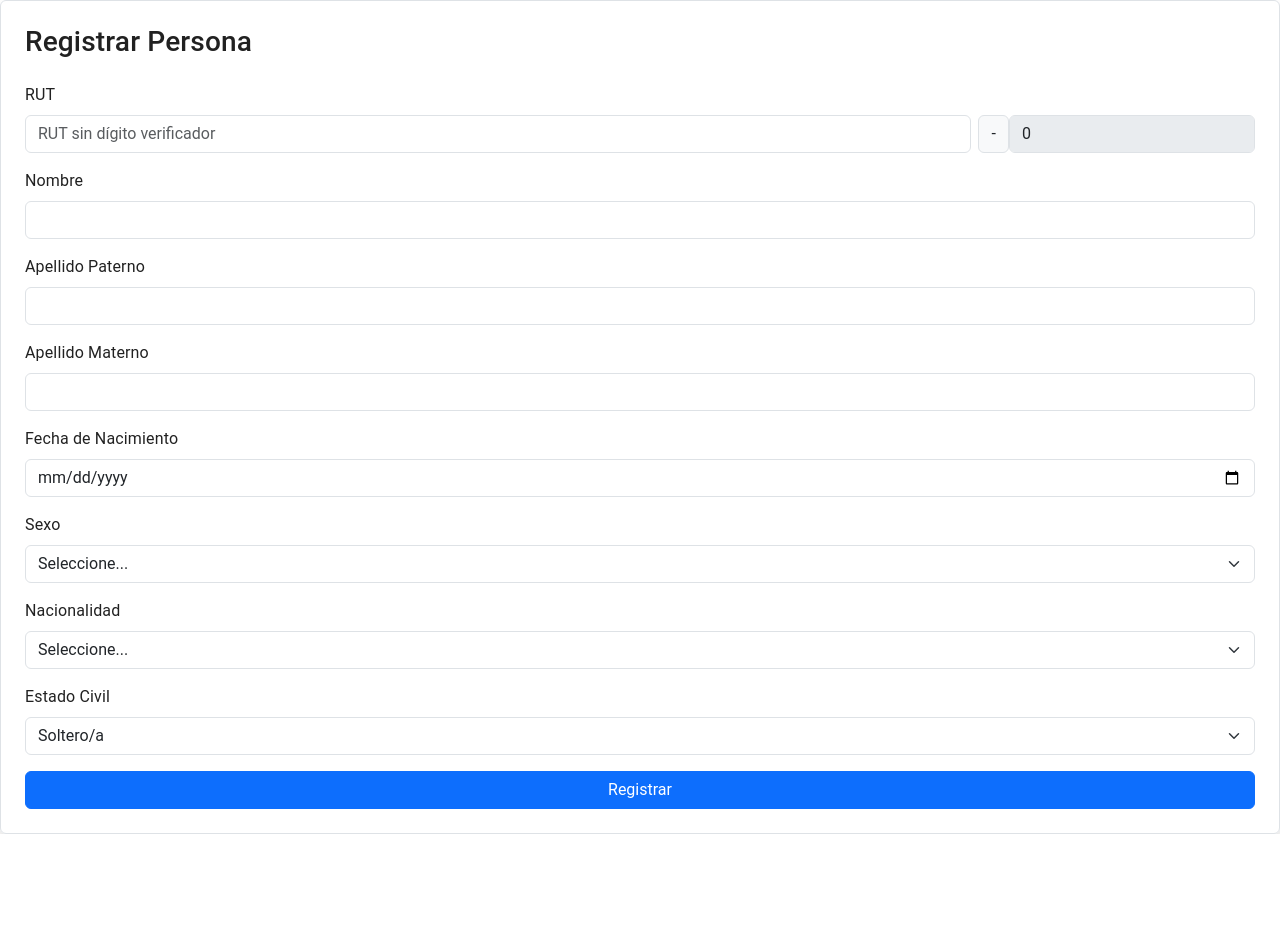
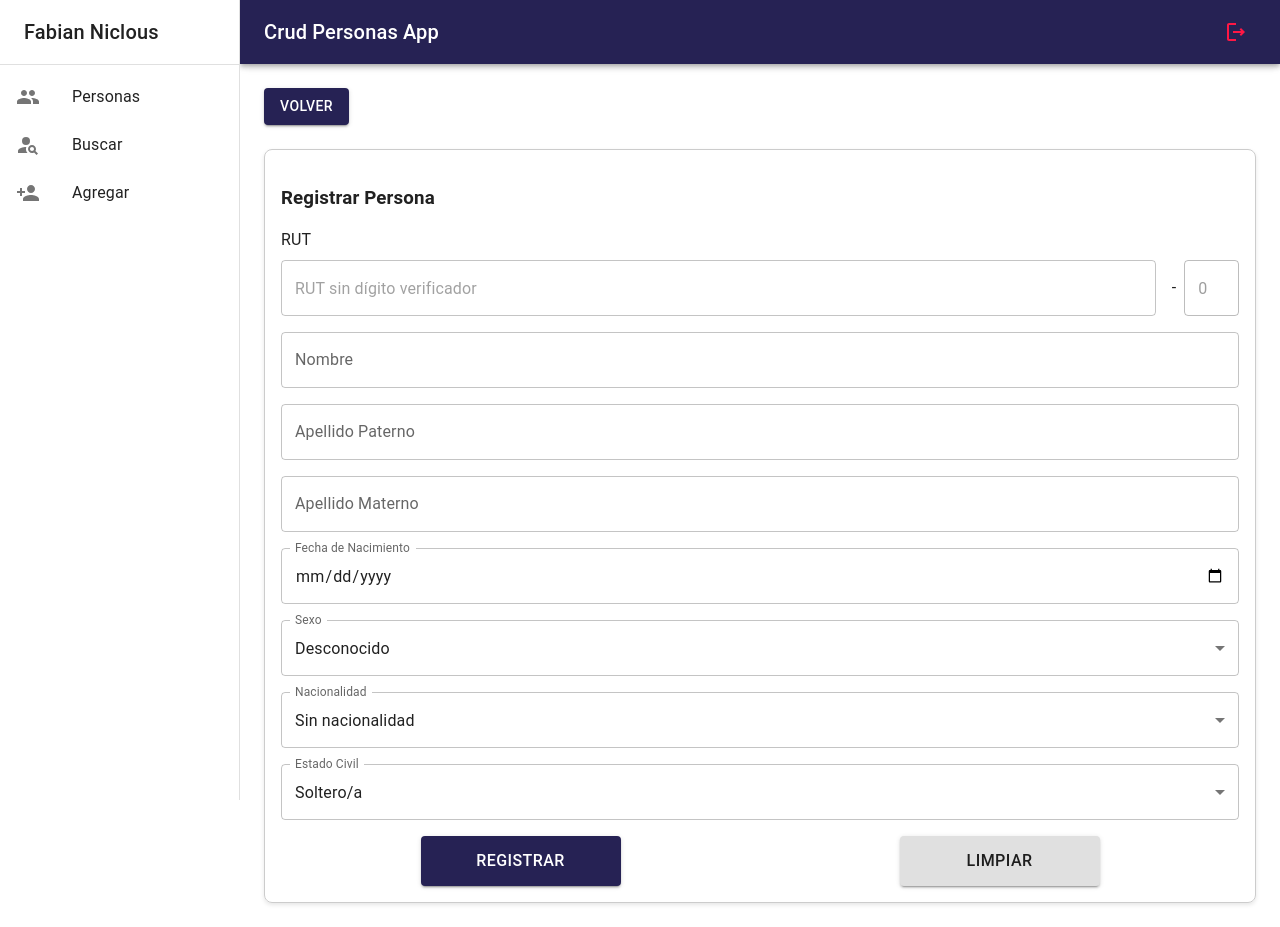
Before and after one commit to snofamv/personas-frontend, a React (Vite) app: page /add in a window 1280 px wide. Before the commit the page ends 834 px from the top, so only its background shows below. Built offline with nearby package versions, Linux system fonts and the light colour scheme.

Commit message:
updates on material desing

```diff
--- a/index.html
+++ b/index.html
@@ -4,12 +4,6 @@
     <meta charset="UTF-8" />
     <link rel="icon" type="image/svg+xml" href="" />
     <meta name="viewport" content="width=device-width, initial-scale=1.0" />
-    <link
-      href="https://cdn.jsdelivr.net/npm/bootstrap@5.3.3/dist/css/bootstrap.min.css"
-      rel="stylesheet"
-      integrity="sha384-QWTKZyjpPEjISv5WaRU9OFeRpok6YctnYmDr5pNlyT2bRjXh0JMhjY6hW+ALEwIH"
-      crossorigin="anonymous"
-    />
     <link
       rel="stylesheet"
       href="https://fonts.googleapis.com/icon?family=Material+Icons"
--- a/package.json
+++ b/package.json
@@ -14,6 +14,7 @@
     "@emotion/styled": "^11.14.0",
     "@mui/icons-material": "^6.4.1",
     "@mui/material": "^6.4.1",
+    "@mui/x-data-grid": "^7.24.0",
     "react": "^18.3.1",
     "react-dom": "^18.3.1",
     "react-router": "^7.1.3",
--- /dev/null
+++ b/src/persons/components/table/DataTable.tsx
@@ -0,0 +1,87 @@
+import { styled } from "@mui/material/styles";
+import Table from "@mui/material/Table";
+import TableBody from "@mui/material/TableBody";
+import TableCell, { tableCellClasses } from "@mui/material/TableCell";
+import TableContainer from "@mui/material/TableContainer";
+import TableHead from "@mui/material/TableHead";
+import TableRow from "@mui/material/TableRow";
+import Paper from "@mui/material/Paper";
+import { Person } from "../../../types/Person";
+import { Button } from "@mui/material";
+import { useNavigate } from "react-router";
+
+const StyledTableCell = styled(TableCell)(({ theme }) => ({
+  [`&.${tableCellClasses.head}`]: {
+    backgroundColor: theme.palette.common.black,
+    color: theme.palette.common.white,
+  },
+  [`&.${tableCellClasses.body}`]: {
+    fontSize: 14,
+  },
+}));
+
+const StyledTableRow = styled(TableRow)(({ theme }) => ({
+  "&:nth-of-type(odd)": {
+    backgroundColor: theme.palette.action.hover,
+  },
+  // hide last border
+  "&:last-child td, &:last-child th": {
+    border: 0,
+  },
+}));
+
+interface PropsDataTable {
+  dataList: Person[];
+}
+export default function DataTable({ dataList = [] }: PropsDataTable) {
+  const navigate = useNavigate();
+  return (
+    <TableContainer component={Paper}>
+      <Table sx={{ minWidth: 700 }} aria-label="customized table">
+        <TableHead>
+          <TableRow>
+            <StyledTableCell align="center">RUT</StyledTableCell>
+            <StyledTableCell align="center">Nombre completo</StyledTableCell>
+            <StyledTableCell align="center">Genero</StyledTableCell>
+            <StyledTableCell align="center">Fecha nacimiento</StyledTableCell>
+            <StyledTableCell align="center">Estado civil</StyledTableCell>
+            <StyledTableCell align="center">Nacionalidad</StyledTableCell>
+            <StyledTableCell align="center">Activo</StyledTableCell>
+          </TableRow>
+        </TableHead>
+        <TableBody>
+          {dataList.map(
+            ({
+              rut,
+              dv,
+              id,
+              nombre,
+              apaterno,
+              amaterno,
+              fec_nac,
+              estado_cv,
+              nacionalidad,
+              sexo,
+            }: Person) => (
+              <StyledTableRow key={id}>
+                <StyledTableCell component="th" scope="row">
+                  {`${rut}-${dv}`}
+                </StyledTableCell>
+                <StyledTableCell align="center">{`${nombre} ${apaterno} ${amaterno}`}</StyledTableCell>
+                <StyledTableCell align="center">{`${sexo}`}</StyledTableCell>
+                <StyledTableCell align="center">{`${fec_nac}`}</StyledTableCell>
+                <StyledTableCell align="center">{`${estado_cv}`}</StyledTableCell>
+                <StyledTableCell align="center">{`${nacionalidad}`}</StyledTableCell>
+                <StyledTableCell align="center">
+                  <Button onClick={() => navigate(`/search/${rut}`)}>
+                    Editar
+                  </Button>
+                </StyledTableCell>
+              </StyledTableRow>
+            )
+          )}
+        </TableBody>
+      </Table>
+    </TableContainer>
+  );
+}
--- /dev/null
+++ b/src/persons/components/ui/Loader.tsx
@@ -0,0 +1,5 @@
+import { CircularProgress } from "@mui/material";
+
+export const Loader = () => {
+  return <CircularProgress color="secondary" />;
+};
--- a/src/persons/components/ui/Sidebar.tsx
+++ b/src/persons/components/ui/Sidebar.tsx
@@ -1,4 +1,4 @@
-import { People, PersonSearch } from "@mui/icons-material";
+import { People, PersonAdd, PersonSearch } from "@mui/icons-material";
 import {
   Box,
   Divider,
@@ -20,6 +20,7 @@ interface Props {
 const PATHS = [
   { id: 1, title: "Personas", pathName: "persons", routeIcon: <People /> },
   { id: 2, title: "Buscar", pathName: "search", routeIcon: <PersonSearch /> },
+  { id: 3, title: "Agregar", pathName: "add", routeIcon: <PersonAdd /> },
 ];
 export const Sidebar = ({ drawerWidth }: Props) => {
   return (
--- a/src/persons/layout/AppLayout.tsx
+++ b/src/persons/layout/AppLayout.tsx
@@ -5,7 +5,7 @@ interface Props {
   children: React.JSX.Element;
 }
 const drawerWidth = 240;
-export const AppLayout = ({ children }: Props) => {
+export const AppLayout: React.FC<Props> = ({ children }) => {
   return (
     <Box sx={{ display: "flex" }}>
       {/* NAVBAR */}
@@ -13,12 +13,11 @@ export const AppLayout = ({ children }: Props) => {
       {/* SIDEBAR */}
       <Sidebar drawerWidth={drawerWidth} />
       <Box component={"main"} sx={{ flexGrow: 1, p: 3 }}>
-        {/* TOOLBAR O NAVBAR */}
+        {/* TOOLBAR */}
         <Toolbar />
         {children}
       </Box>
     </Box>
   );
 };
-
 export default AppLayout;
--- a/src/persons/pages/AddPage.tsx
+++ b/src/persons/pages/AddPage.tsx
@@ -5,7 +5,8 @@ import { setNewPerson } from "../helpers/setNewPerson";
 import { useForm } from "../hooks";
 import { useState } from "react";
 import Swal from "sweetalert2";
-import { useNavigate } from "react-router";
+import { Link, useNavigate } from "react-router";
+import { TextField, MenuItem, Button, Grid } from "@mui/material";
 const initialFormData = {
   nombre: "",
   apaterno: "",
@@ -13,15 +14,16 @@ const initialFormData = {
   fec_nac: "",
   rut: "",
   dv: "",
-  sexo: "",
+  sexo: "D",
   estado_cv: 1,
   activo: 0,
   id: "",
-  nacionalidad: "",
+  nacionalidad: "N",
 };
+const initialRutBody = { body: "", dv: "0" };
 export const AddPage = () => {
   const navigate = useNavigate();
-  const [rut, setRut] = useState({ body: "", dv: "0" });
+  const [rut, setRut] = useState(initialRutBody);
   const handleChangeRut = (e: any) => {
     const { value } = e.target;
     const rutBody = value.replace(/\D/g, "");
@@ -40,7 +42,10 @@ export const AddPage = () => {
     activo,
     onResetForm,
   } = useForm(initialFormData);
-
+  const handleCleanForm = () => {
+    setRut(initialRutBody);
+    onResetForm();
+  };
   const handleSubmit = async (e: React.FormEvent) => {
     e.preventDefault();
     const formData: Person = {
@@ -103,171 +108,202 @@ export const AddPage = () => {
   };
 
   return (
-    <form onSubmit={handleSubmit} className="p-4 border rounded shadow">
-      <h3 className="mb-4">Registrar Persona</h3>
+    <Grid>
+      <Grid item sx={{ mb: 3 }}>
+        <Link to={"/"}>
+          <Button variant="contained">Volver</Button>
+        </Link>
+      </Grid>
+
+      <form
+        onSubmit={handleSubmit}
+        style={{
+          padding: "16px",
+          border: "1px solid #ccc",
+          borderRadius: "8px",
+          boxShadow: "0 2px 4px rgba(0,0,0,0.1)",
+          margin: "0px",
+        }}
+      >
+        <h3 style={{ marginBottom: "16px" }}>Registrar Persona</h3>
+
         {/* RUT */}
-      <div className="mb-3">
-        <label htmlFor="rut" className="form-label">
+        <div style={{ marginBottom: "16px" }}>
+          <label
+            htmlFor="rut"
+            style={{ display: "block", marginBottom: "8px" }}
+          >
             RUT
           </label>
-
-        <div className="input-group">
-          {/* Campo RUT (más largo) */}
-          <div className="flex-grow-1 me-2">
-            <input
-              type="text"
-              className="form-control"
+          <div style={{ display: "flex", alignItems: "center" }}>
+            <TextField
+              fullWidth
               id="rut"
               name="rut"
               placeholder="RUT sin dígito verificador"
               value={rut.body}
               onChange={handleChangeRut}
-              maxLength={8} // Restringir la longitud máxima
-              aria-label="Campo de RUT"
+              inputProps={{ maxLength: 8, "aria-label": "Campo de RUT" }}
+              sx={{ marginRight: "8px" }}
             />
-          </div>
-          <div className="d-flex">
-            <span className="input-group-text">-</span>
-            <input
-              type="text"
-              className="form-control w-auto"
+            <span style={{ margin: "0 8px" }}>-</span>
+            <TextField
               id="dv"
               name="dv"
               placeholder="DV"
-              maxLength={1}
               value={rut.dv}
               onChange={handleChangeRut}
               disabled
-              aria-label="Campo de DV"
+              inputProps={{ maxLength: 1, "aria-label": "Campo de DV" }}
+              sx={{ width: "60px" }}
             />
-          </div>
           </div>
         </div>
 
         {/* Nombre */}
-      <div className="mb-3">
-        <label htmlFor="nombre" className="form-label">
-          Nombre
-        </label>
-        <input
-          type="text"
-          className="form-control"
+        <div style={{ marginBottom: "16px" }}>
+          <TextField
+            fullWidth
             id="nombre"
             name="nombre"
+            label="Nombre"
             value={nombre}
             onChange={onInputChange}
           />
         </div>
 
         {/* Apellido Paterno */}
-      <div className="mb-3">
-        <label htmlFor="apaterno" className="form-label">
-          Apellido Paterno
-        </label>
-        <input
-          type="text"
-          className="form-control"
+        <div style={{ marginBottom: "16px" }}>
+          <TextField
+            fullWidth
             id="apaterno"
             name="apaterno"
+            label="Apellido Paterno"
             value={apaterno}
             onChange={onInputChange}
           />
         </div>
 
         {/* Apellido Materno */}
-      <div className="mb-3">
-        <label htmlFor="amaterno" className="form-label">
-          Apellido Materno
-        </label>
-        <input
-          type="text"
-          className="form-control"
+        <div style={{ marginBottom: "16px" }}>
+          <TextField
+            fullWidth
             id="amaterno"
             name="amaterno"
+            label="Apellido Materno"
             value={amaterno}
             onChange={onInputChange}
           />
         </div>
 
         {/* Fecha de Nacimiento */}
-      <div className="mb-3">
-        <label htmlFor="fec_nac" className="form-label">
-          Fecha de Nacimiento
-        </label>
-        <input
-          type="date"
-          className="form-control"
+        <div style={{ marginBottom: "16px" }}>
+          <TextField
+            fullWidth
             id="fec_nac"
             name="fec_nac"
+            type="date"
+            label="Fecha de Nacimiento"
+            InputLabelProps={{ shrink: true }}
             value={fec_nac}
             onChange={onInputChange}
           />
         </div>
 
         {/* Sexo */}
-      <div className="mb-3">
-        <label htmlFor="sexo" className="form-label">
-          Sexo
-        </label>
-        <select
-          className="form-select"
+        <div style={{ marginBottom: "16px" }}>
+          <TextField
+            fullWidth
+            select
             id="sexo"
             name="sexo"
-          value={sexo}
+            label="Sexo"
+            value={sexo.toUpperCase()}
             onChange={onInputChange}
           >
-          <option value="">Seleccione...</option>
-          <option value={"M"}>Masculino</option>
-          <option value={"F"}>Femenino</option>
-          <option value={"N"}>No binario</option>
-          <option value={"D"}>Desconocido</option>
-        </select>
+            <MenuItem value="M" selected>
+              Masculino
+            </MenuItem>
+            <MenuItem value="F">Femenino</MenuItem>
+            <MenuItem value="N">No binario</MenuItem>
+            <MenuItem value="D">Desconocido</MenuItem>
+          </TextField>
         </div>
+
         {/* Nacionalidad */}
-      <div className="mb-3">
-        <label htmlFor="nacionalidad" className="form-label">
-          Nacionalidad
-        </label>
-        <select
-          className="form-select"
+        <div style={{ marginBottom: "16px" }}>
+          <TextField
+            fullWidth
+            select
             id="nacionalidad"
             name="nacionalidad"
+            label="Nacionalidad"
             value={nacionalidad}
             onChange={onInputChange}
           >
-          <option value={""}>Seleccione...</option>
-          <option value={"CL"}>Chileno/a</option>
-          <option value={"ARG"}>Argentino/a</option>
-          <option value={"PE"}>Peruano/a</option>
-          <option value={"BR"}>Brasileño/a</option>
-          <option value={"N"}>Sin nacionalidad</option>
-        </select>
+            <MenuItem value="CL">Chileno/a</MenuItem>
+            <MenuItem value="ARG">Argentino/a</MenuItem>
+            <MenuItem value="PE">Peruano/a</MenuItem>
+            <MenuItem value="BR">Brasileño/a</MenuItem>
+            <MenuItem value="N">Sin nacionalidad</MenuItem>
+          </TextField>
         </div>
+
         {/* Estado Civil */}
-      <div className="mb-3">
-        <label htmlFor="estado_cv" className="form-label">
-          Estado Civil
-        </label>
-        <select
-          className="form-select"
+        <div style={{ marginBottom: "16px" }}>
+          <TextField
+            fullWidth
+            select
             id="estado_cv"
             name="estado_cv"
+            label="Estado Civil"
             value={estado_cv}
             onChange={onInputChange}
           >
-          <option value={""}>Seleccione...</option>
-          <option value={1}>Soltero/a</option>
-          <option value={2}>Casado/a</option>
-          <option value={3}>Divorciado/a</option>
-          <option value={4}>Viudo/a</option>
-        </select>
+            <MenuItem value={1}>Soltero/a</MenuItem>
+            <MenuItem value={2}>Casado/a</MenuItem>
+            <MenuItem value={3}>Divorciado/a</MenuItem>
+            <MenuItem value={4}>Viudo/a</MenuItem>
+          </TextField>
         </div>
 
         {/* Botón Registrar */}
-      <button type="submit" className="btn btn-primary w-100">
+        <Grid
+          flexDirection={"row"}
+          display={"flex"}
+          spacing={2}
+          justifyContent={"space-around"}
+        >
+          <Button
+            type="submit"
+            fullWidth
+            variant="contained"
+            color="primary"
+            sx={{
+              height: "50px", // Ajusta la altura
+              width: "200px", // Ajusta el ancho
+              fontSize: "16px", // Ajusta el tamaño de la fuente
+            }}
+          >
             Registrar
-      </button>
+          </Button>
+          <Button
+            onClick={handleCleanForm}
+            type="button"
+            fullWidth
+            variant="contained"
+            color="inherit"
+            sx={{
+              height: "50px", // Ajusta la altura
+              width: "200px", // Ajusta el ancho
+              fontSize: "16px", // Ajusta el tamaño de la fuente
+            }}
+          >
+            Limpiar
+          </Button>
+        </Grid>
       </form>
+    </Grid>
   );
 };
 export default AddPage;
--- a/src/persons/pages/SearchPerson.tsx
+++ b/src/persons/pages/SearchPerson.tsx
@@ -4,7 +4,8 @@ import { useSearch } from "../hooks/useSearch";
 import { Person } from "../../types/Person";
 import { PersonCard } from "../components/persons/PersonCard";
 import Swal from "sweetalert2";
-import AppLayout from "../layout/AppLayout";
+import { Button, Grid, Typography } from "@mui/material";
+import { Loader } from "../components/ui/Loader";
 const initialFormData = {
   searchText: "",
 };
@@ -37,19 +38,15 @@ export const SearchPerson = () => {
     navigate(`/update/${values.rut}`);
   };
   return (
-    <AppLayout>
-      <>
-        <h1>
-          Buscar persona
-          <Link className="btn btn-primary ms-3" to={"/"}>
-            Volver
+    <Grid container display={"flex"} flexDirection={"column"}>
+      <Grid item display={"flex"} flexDirection={"column"}>
+        <Typography variant="h4">Buscar RUT</Typography>
+        <Link to={"/"}>
+          <Button variant="contained">Volver</Button>
         </Link>
-        </h1>
+      </Grid>
       <hr />
-        <div className="row">
-          <div className="col-5">
-            <h4>Buscar RUT</h4>
-            <hr />
+      <Grid container>
         <form onSubmit={onSearch}>
           <input
             type="string"
@@ -67,39 +64,18 @@ export const SearchPerson = () => {
             Buscar
           </button>
         </form>
-          </div>
-          <div className="col-7">
-            <h4>Resultado</h4>
+      </Grid>
+
+      <Grid>
+        {/* DATA LIST PERSONAS  */}
+        <Grid>
+          {loading && !error && <Loader />}
+          {error && !loading && <Typography variant="h5" >Error</Typography>}
+          <Typography variant="h4" textAlign={"end"}>
+            Resultados
+          </Typography>
+        </Grid>
         <hr />
-            {error && <h5 className="text-center">Error</h5>}
-
-            <div className={`col`}>
-              {/* ESTO SIGUE APARECIENDO EN EL DOM */}
-              <div
-                className={`alert alert-primary text-center ${
-                  showSearch && loading ? "" : "d-none"
-                }`}
-              >
-                <p>Cargando...</p>
-              </div>
-              <div
-                className={`alert alert-primary text-center ${
-                  showSearch ? "" : "d-none"
-                }`}
-              >
-                <p>Buscar persona por RUT</p>
-              </div>
-              <div
-                className={`alert alert-danger text-center ${
-                  !showSearch && !loading && person[0]?.id === undefined
-                    ? ""
-                    : "d-none"
-                }`}
-              >
-                <p>
-                  No existen resultados con RUT: <b>{queryParam}</b>
-                </p>
-              </div>
         {person &&
           person.length > 0 &&
           person[0].id &&
@@ -111,12 +87,42 @@ export const SearchPerson = () => {
               onClick={handleUpdatePerson}
             />
           ))}
-            </div>
-          </div>
-        </div>
-      </>
-    </AppLayout>
+      </Grid>
+    </Grid>
   );
 };
 
 export default SearchPerson;
+
+// <div className="col-7">
+// <h4>Resultado</h4>
+// <hr />
+// {error && <h5 className="text-center">Error</h5>}
+
+// <div className={`col`}>
+//   {/* ESTO SIGUE APARECIENDO EN EL DOM */}
+//   <div
+//     className={`alert alert-primary text-center ${
+//       showSearch && loading ? "" : "d-none"
+//     }`}
+//   >
+//     <p>Cargando...</p>
+//   </div>
+//   <div
+//     className={`alert alert-primary text-center ${
+//       showSearch ? "" : "d-none"
+//     }`}
+//   >
+//     <p>Buscar persona por RUT</p>
+//   </div>
+//   <div
+//     className={`alert alert-danger text-center ${
+//       !showSearch && !loading && person[0]?.id === undefined
+//         ? ""
+//         : "d-none"
+//     }`}
+//   >
+//     <p>
+//       No existen resultados con RUT: <b>{queryParam}</b>
+//     </p>
+//   </div>
--- a/src/router/AppRouter.tsx
+++ b/src/router/AppRouter.tsx
@@ -6,6 +6,7 @@ import {
   SearchPerson,
   UpdatePage,
 } from "../persons";
+import AppLayout from "../persons/layout/AppLayout";
 
 export const AppRouter = createBrowserRouter([
   {
@@ -14,30 +15,62 @@ export const AppRouter = createBrowserRouter([
     children: [
       {
         index: true,
-        element: <PersonsPage />,
+        element: (
+          <AppLayout>
+            <PersonsPage />
+          </AppLayout>
+        ),
       },
       {
         path: "persons",
-        element: <PersonsPage />,
+        element: (
+          <AppLayout>
+            <PersonsPage />
+          </AppLayout>
+        ),
       },
       {
         path: "search/",
-        element: <SearchPerson />,
+        element: (
+          <AppLayout>
+            <SearchPerson />
+          </AppLayout>
+        ),
       },
       {
         path: "search/:rut",
-        element: <SearchPerson />,
+
+        element: (
+          <AppLayout>
+            <SearchPerson />
+          </AppLayout>
+        ),
       },
       {
         path: "add/",
-        element: <AddPage />,
+        element: (
+          <AppLayout>
+            <AddPage />
+          </AppLayout>
+        ),
       },
       {
         path: "update/:rut",
-        element: <UpdatePage />,
+        element: (
+          <AppLayout>
+            <UpdatePage />
+          </AppLayout>
+        ),
       },
 
-      { path: "/*", Component: NotFound },
+      {
+        path: "/*",
+        element: (
+          <AppLayout>
+            <NotFound />
+          </AppLayout>
+        ),
+      },
     ],
   },
 ]);
```
Also changed, not shown: src/persons/pages/PersonsPage.tsx (+34 -30 lines), src/persons/pages/UpdatePage.tsx (+6 -5 lines), 1 other file (tests, documents, lock files or other folders). Lines whose indentation alone changed are shown as unchanged.
